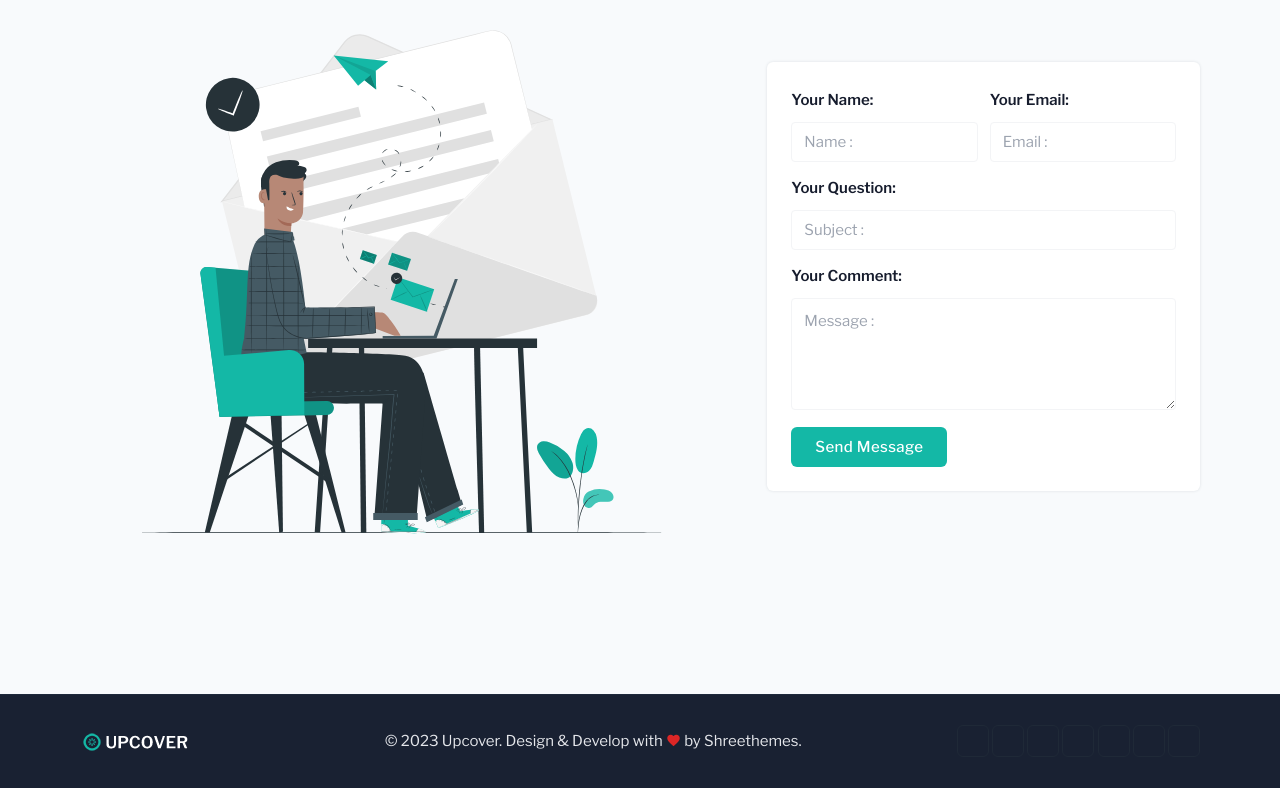
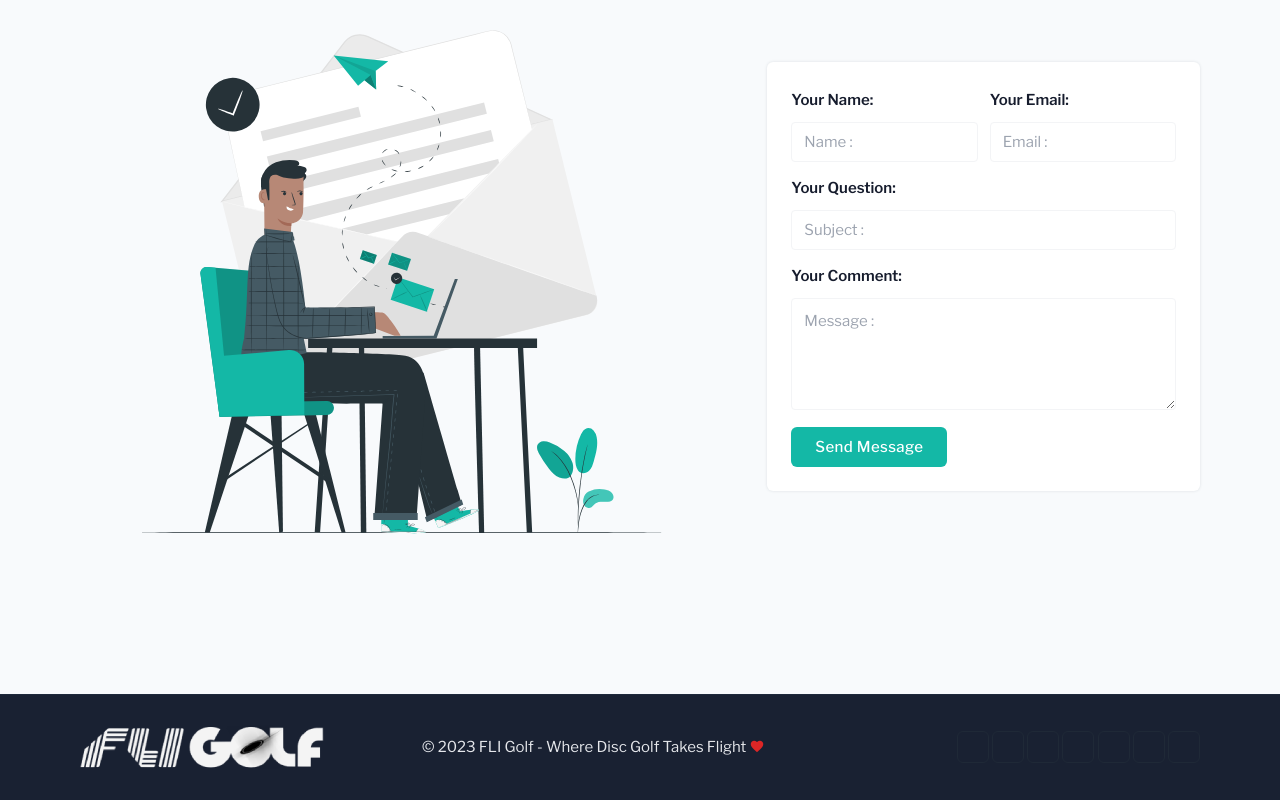
Before and after one commit to vtgoscar/Fli-Temp_Oscar, a SvelteKit app in the folder app/: page / in a window 1280 px wide. Shown: the part 7005-7805 px from the top of the page. Built offline with nearby package versions, Linux system fonts and the light colour scheme; some icons are missing.

Commit message:
Updated footer

```diff
--- a/app/src/components/footer.svelte
+++ b/app/src/components/footer.svelte
@@ -1,5 +1,5 @@
 <script>
-    import logoLight from '../assets/images/logo-light.png'
+    import logoLight from '../assets/images/logo-wt-blk.png'
     import {ShoppingCartIcon , DribbbleIcon , LinkedinIcon , FacebookIcon , InstagramIcon , TwitterIcon , MailIcon } from 'svelte-feather-icons'
 
 </script>
@@ -14,7 +14,7 @@
                 </div>
 
                 <div class="lg:col-span-5 text-center mt-6 md:mt-0">
-                    <p class="mb-0">© {new Date().getFullYear()} Upcover. Design & Develop with <i class="mdi mdi-heart text-red-600"></i> by <a href="https://shreethemes.in/" target="_blank" class="text-reset">Shreethemes</a>.</p>
+                    <p class="mb-0">© {new Date().getFullYear()} FLI Golf - Where Disc Golf Takes Flight <i class="mdi mdi-heart text-red-600"></i></p>
                 </div>
 
                 <ul class="lg:col-span-4 list-none md:text-end text-center mt-6 md:mt-0">
@@ -24,7 +24,7 @@
                     <li class="inline"><a href="https://www.facebook.com/shreethemes" target="_blank" class="size-8 inline-flex justify-center items-center border border-gray-800 rounded-md hover:border-teal-500 dark:hover:border-teal-500 hover:bg-teal-500 dark:hover:bg-teal-500"><FacebookIcon class="size-4 align-middle" title="instagram"/></a></li>
                     <li class="inline"><a href="https://www.instagram.com/shreethemes/" target="_blank" class="size-8 inline-flex justify-center items-center border border-gray-800 rounded-md hover:border-teal-500 dark:hover:border-teal-500 hover:bg-teal-500 dark:hover:bg-teal-500"><InstagramIcon class="size-4 align-middle" title="instagram"/></a></li>
                     <li class="inline"><a href="https://twitter.com/shreethemes" target="_blank" class="size-8 inline-flex justify-center items-center border border-gray-800 rounded-md hover:border-teal-500 dark:hover:border-teal-500 hover:bg-teal-500 dark:hover:bg-teal-500"><TwitterIcon class="size-4 align-middle" title="twitter"/></a></li>
-                    <li class="inline"><a href="mailto:support@shreethemes.in" class="size-8 inline-flex justify-center items-center border border-gray-800 rounded-md hover:border-teal-500 dark:hover:border-teal-500 hover:bg-teal-500 dark:hover:bg-teal-500"><MailIcon class="size-4 align-middle" title="email"/></a></li>
+                    <li class="inline"><a href="mailto:info@fligolf.com" class="size-8 inline-flex justify-center items-center border border-gray-800 rounded-md hover:border-teal-500 dark:hover:border-teal-500 hover:bg-teal-500 dark:hover:bg-teal-500"><MailIcon class="size-4 align-middle" title="email"/></a></li>
                 </ul>
             </div>
         </div>
```
Also changed, not shown: app/src/assets/images/f_logo.png (added), app/src/assets/images/f_logo_sm.png (added).
